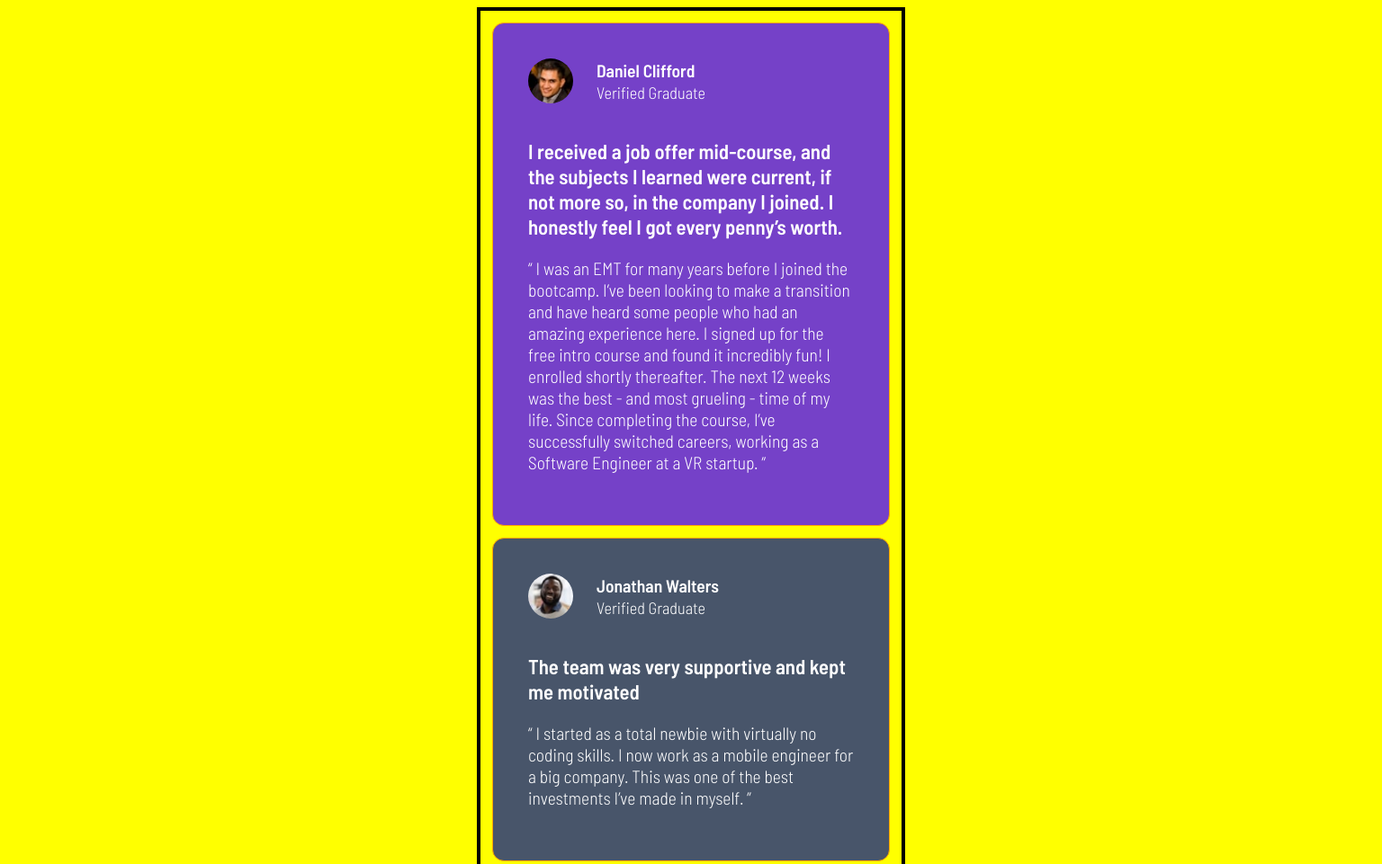
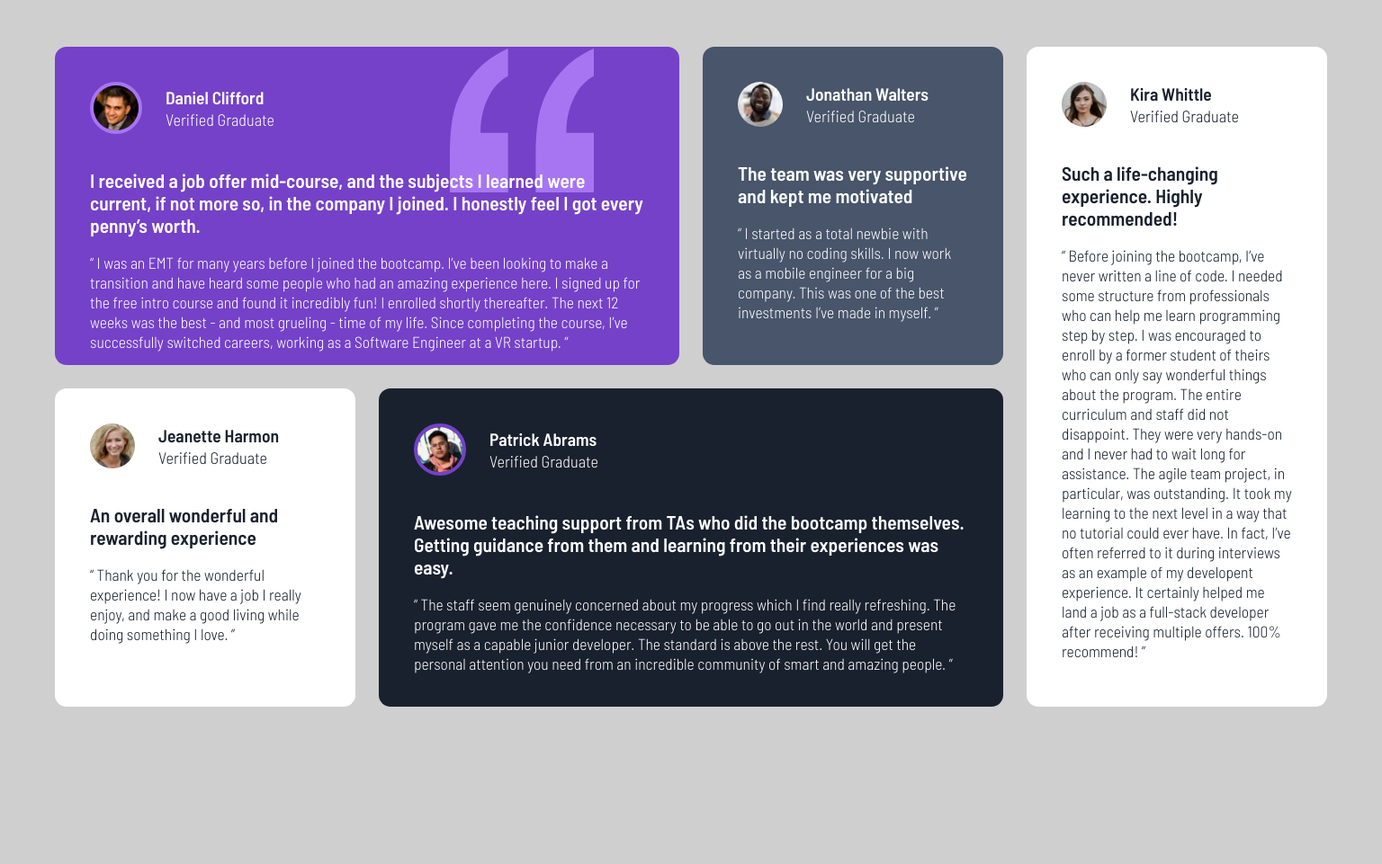
Before and after one commit to cgyeager/testimonials-grid, a plain HTML site: page index.html in a window 1536 px wide. Shown: the top 961 px of the page at 90% size. After the commit the page ends 807 px from the top, so only its background shows below. Drawn offline with Linux system fonts and the light colour scheme.

Commit message:
desktop style

```diff
--- a/index.css
+++ b/index.css
@@ -17,13 +17,11 @@ body {
 }
 
 main {
-  border: 4px solid black;
   max-width: 468px;
   margin: 0 auto;
 }
 
 .card {
-  border: 1px solid orange;
   padding: 3rem;
   margin: 1rem;
   border-radius: 1rem;
@@ -56,12 +54,14 @@ main {
 }
 
 .card > h2 {
-  font-size: 1.75rem;
+  font-size: 1.65rem;
   font-weight: 600;
+  position: relative;
+  z-index: 100;
 }
 
 .card > p {
-  font-size: 1.5rem;
+  font-size: 1.35rem;
   font-weight: 300;
 }
 
@@ -76,6 +76,27 @@ main {
   background-color: var(--Moderate-violet);
   color: var(--White);
 }
+.clifford > div > img:first-child {
+  border: 4px solid rgb(167, 117, 242);
+}
+.clifford > div > img:last-child {
+  border-radius: 0;
+  position: absolute;
+  transform: translate(220px, 14px);
+
+  width: 160px !important;
+  height: 160px !important;
+}
+/*
+.bg {
+  border-radius: 0;
+  position: absolute;
+  transform: translate(220px, 14px);
+
+  width: 160px !important;
+  height: 160px !important;
+}
+*/
 .walters {
   background-color: var(--Very-dark-grayish-blue);
   color: var(--White);
@@ -90,14 +111,53 @@ main {
   background-color: var(--Very-dark-blackish-blue);
   color: var(--White);
 }
+.abrams > div > img {
+  border: 4px solid var(--Moderate-violet);
+}
 .whittle {
   background-color: var(--White);
   color: var(--Very-dark-blackish-blue);
 }
 
 @media (min-width: 1440px) {
-  body {
-    background-color: yellow;
+
+  main {
+    max-width: 1440px;
+
+    display: grid;
+    grid-template-columns: repeat(5, 360px);
+    grid-template-rows: repeat(2, 380px);
+
+    margin: 0 auto;
+    margin-top: 3rem;
+  }
+
+  .clifford > div > img:last-child {
+    border-radius: 0;
+    position: absolute;
+    transform: translate(400px, 14px);
+
+    width: 160px !important;
+    height: 160px !important;
+  }
+
+  .clifford {
+    grid-area: 1 / 1 / 2 / 3;
+  }
+  .walters {
+    grid-area: 1 / 3 / 2 / 4;
+  }
+
+  .harmon {
+    grid-area: 2 / 1 / 3 / 2;
+  }
+
+  .abrams {
+    grid-area: 2 / 2 / 3 / 4;
+  }
+
+  .whittle {
+    grid-area: 1 / 4 / 3 / 5;
   }
 }
 
--- a/index.html
+++ b/index.html
@@ -21,6 +21,10 @@
       <h3>Daniel Clifford</h3>
       <h3>Verified Graduate</h3>
     </div>
+    <img src="images/bg-pattern-quotation.svg"/>
+    <!--
+    <div class="bg"></div>
+    -->
   </div>
 
   <h2>I received a job offer mid-course, and the subjects I learned were current, if not more so,
```
